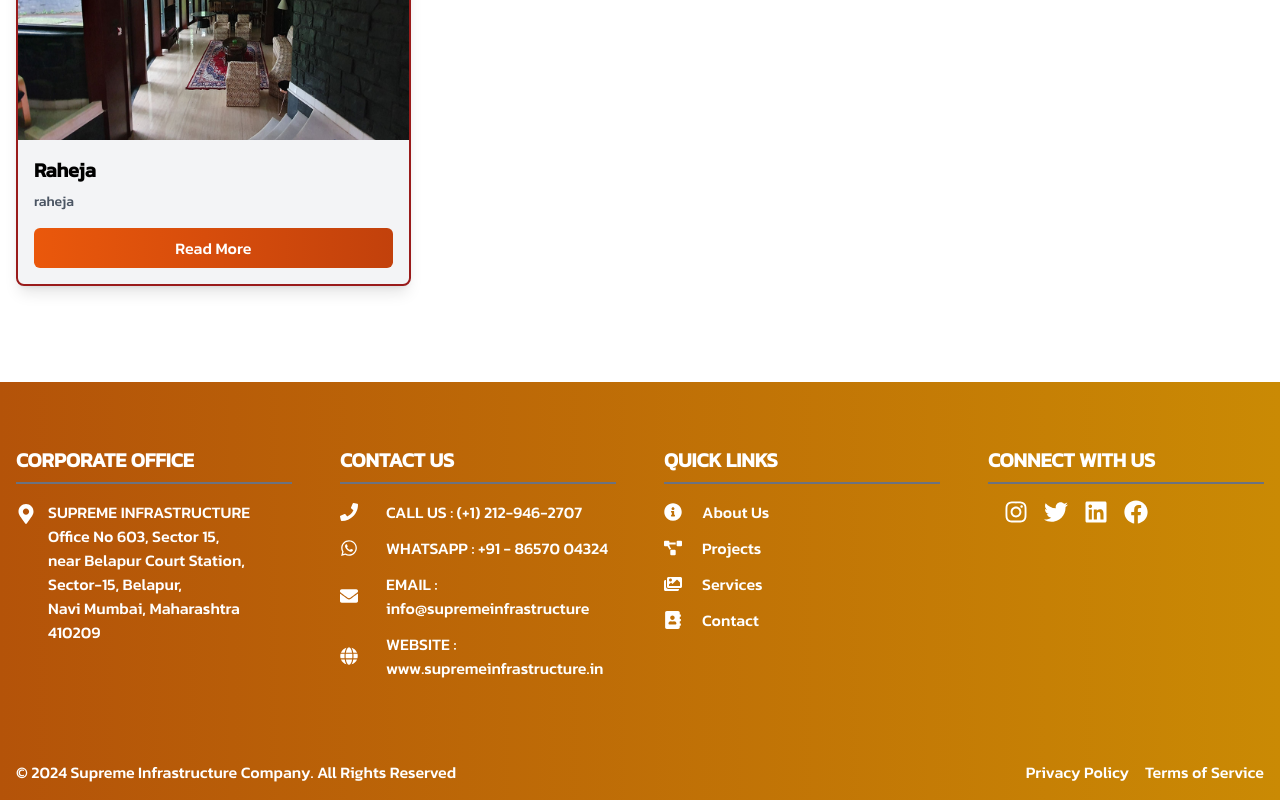
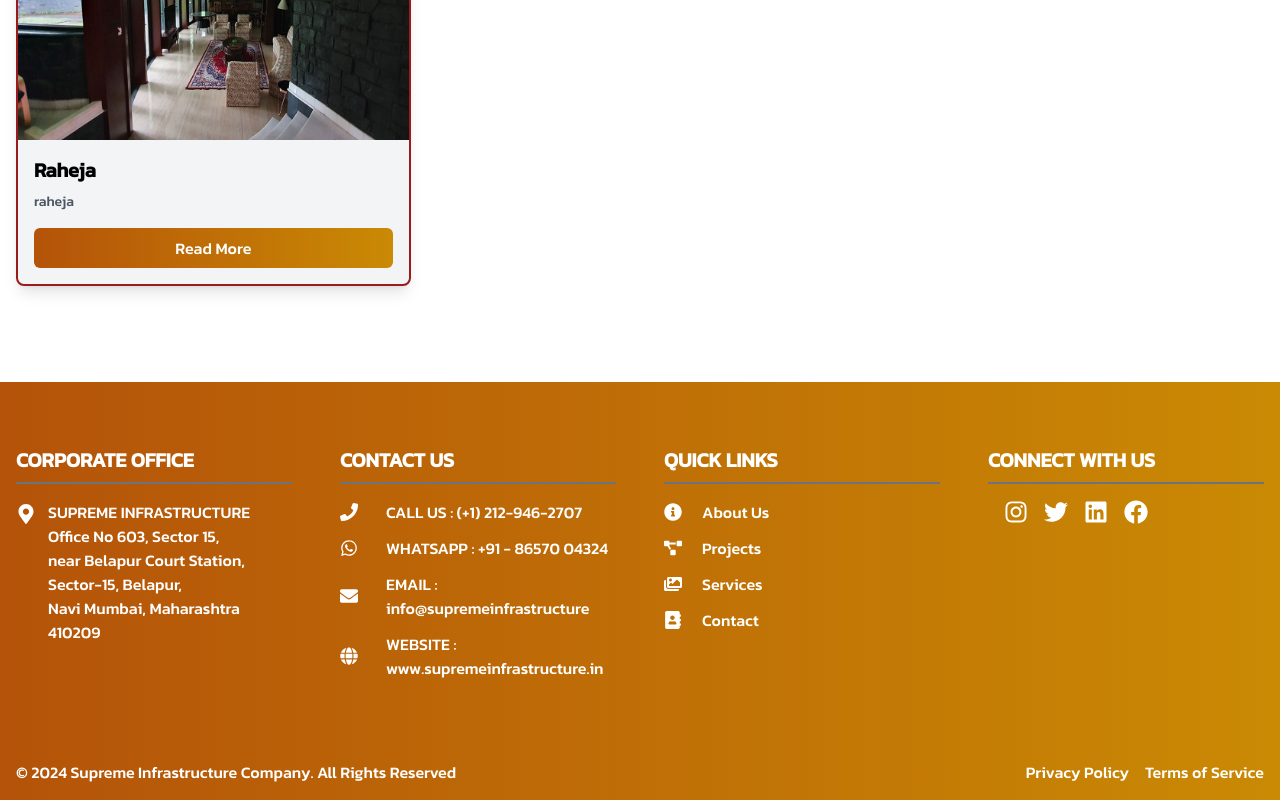
Before and after one commit to AkshayKalamkarr/supremeinfrastructure, a Next.js app: page /project/residencialprojects in a window 1280 px wide. Shown: the part 754-1554 px from the top of the page. Built offline with nearby package versions, Linux system fonts and the light colour scheme.

Commit message:
new code

```diff
--- a/app/project/residencialprojects/page.jsx
+++ b/app/project/residencialprojects/page.jsx
@@ -32,7 +32,7 @@ const ProjectCard = ({ project }) => (
         <p className="text-gray-600 text-xs sm:text-sm mb-4">{project.description}</p>
       </div>
       <Link href={`/project/residencialprojects/${project.slug}`}>
-        <span className="mt-auto w-full py-2 px-4 bg-gradient-to-r from-orange-600 to-orange-700 text-white rounded-md hover:from-orange-700 hover:to-orange-900 transition duration-300 text-xs sm:text-sm md:text-base inline-block text-center">
+        <span className="mt-auto w-full py-2 px-4 bg-gradient-to-r from-amber-700 to-yellow-600 text-white rounded-md hover:from-orange-700 hover:to-orange-900 transition duration-300 text-xs sm:text-sm md:text-base inline-block text-center">
           Read More
         </span>
       </Link>
```
